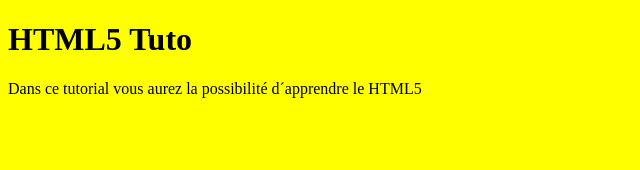
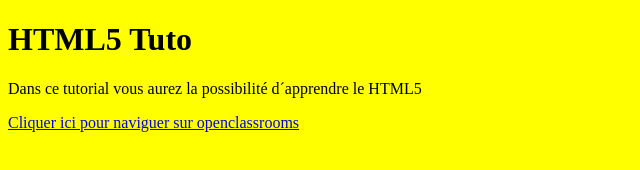
Before and after one commit to Simplice/Simple, a plain HTML site: page index.html in a window 1280 px wide. Shown: the whole page, without its empty margins (0-640 px from the left). Drawn offline with Linux system fonts and the light colour scheme.

Commit message:
Ajouter le lien pour naviguer vers le site openclassrooms

```diff
--- a/index.html
+++ b/index.html
@@ -11,5 +11,6 @@
 <body>
 	<h1>HTML5 Tuto</h1>
 	<p>Dans ce tutorial vous aurez la possibilité d´apprendre le HTML5</p>
+	<a href="http://fr.openclassrooms.com">Cliquer ici pour naviguer sur openclassrooms</a>
 </body>
 </html>
```
